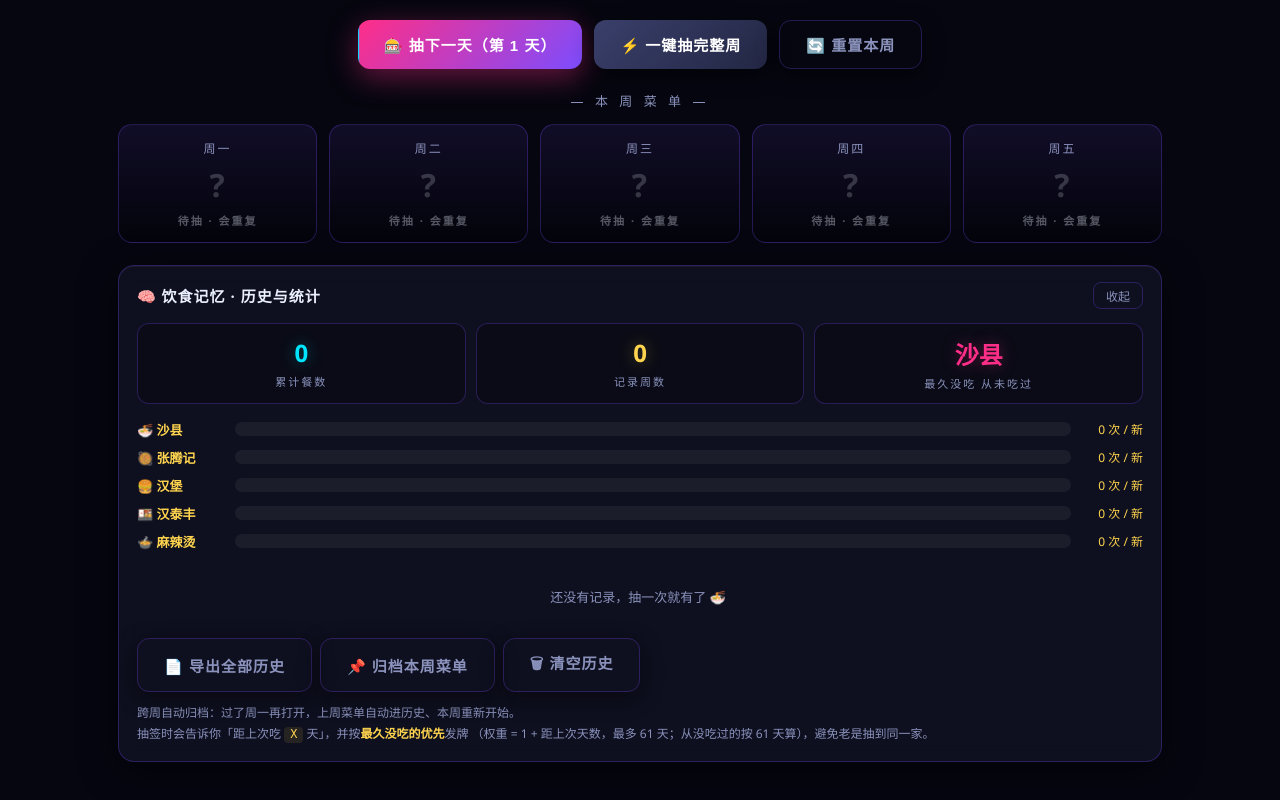
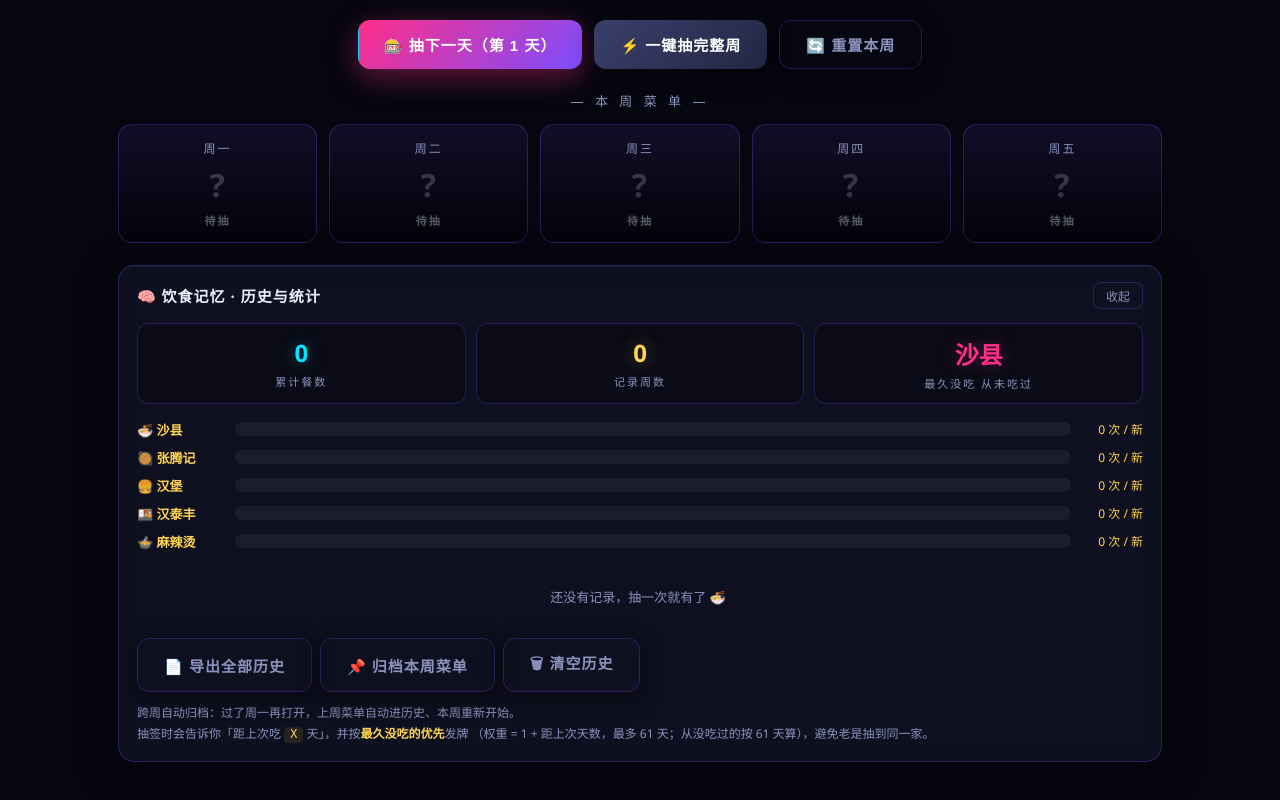
Before and after one commit to ai-hui/lunch-gacha, a plain HTML site: page index.html in a window 1280 px wide. Shown: the part 936-1736 px from the top of the page. Drawn offline with Linux system fonts and the light colour scheme.

Commit message:
fix: 修正「会重复」预告的位置与误报
验收截图时发现：5 家店排大周 5 天（本来全程不重复），所有格子却都预告
「待抽 · 会重复」。

根因：willDupAt 只统计 S.results + S.pool，而 S.pool 在第一次抽签前是空的
（pickName 里才初始化），于是候选数恒为 0，必然小于剩余天数。

修正后规则：候选池每次抽签移除一家，前 D 次抽签必然给出 D 家不同的店
（D = 可用店数），第 D+1 次起必然重复 —— 所以「注定重复」的格子是最后 F 个
（F = 天数 - D），判定为 i >= D。若已抽结果里已出现过重复，则以实际首次重复的
位置为准。

验收：5店大周5天 → 全程不预告；3店大周5天 → 仅第4、5格标「会重复」；
6店小周6天 → 全程不预告。完整回归 19/19 通过。

同时：
- README 加入真实截图（主界面 + 抽签后）
- README 与契约文档同步预告规则的新口径
- .gitignore 补上 _shot*.py

```diff
--- a/index.html
+++ b/index.html
@@ -746,13 +746,28 @@ function isDupDay(i){
   for(var k=0;k<i;k++){ if(S.results[k] && S.results[k].name === r.name) return true; }
   return false;
 }
-/* 第 i 空位预告：剩余唯一店数 < 剩余天数 → 一定会重复（M2） */
+/* 第 i 空位预告：会不会是「加餐日」（必然重复的那一段）（M2）
+   规则：候选池 S.pool 每次抽签移除一家，前 D 次抽签必然给出 D 家**不同**的店（D = 可用店数），
+   第 D+1 次起必然重复。所以「注定重复」的格子是**最后 F 个**（F = 天数 - D）。
+   若已抽出的结果里已经出现过重复（用户中途改过配置等），以实际首次重复的位置为准。
+   注意：S.pool 在第一次抽签前是空的（pickName 里才初始化），
+   所以 D 必须补上「还没进 pool 的 options」，否则开局永远误报「会重复」。 */
 function willDupAt(i){
-  var n = dayCount(), names = {}, cnt = 0;
-  function add(nm){ if(typeof nm === "string" && nm && !names[nm]){ names[nm] = 1; cnt++; } }
-  for(var k=0;k<i && k<S.results.length;k++){ if(S.results[k]) add(S.results[k].name); }
-  S.pool.forEach(add);
-  return cnt < (n - i);
+  var n = dayCount();
+  /* 已抽结果里首次出现重复的位置 */
+  var seen = {}, firstDup = -1;
+  for(var k=0;k<S.results.length;k++){
+    var r = S.results[k]; if(!r) continue;
+    if(seen[r.name] && firstDup < 0) firstDup = k;
+    seen[r.name] = 1;
+  }
+  if(firstDup >= 0) return i >= firstDup;
+  /* 可用店数：options 与 pool 的并集（pool 通常是 options 的子集） */
+  var names = {};
+  S.options.forEach(function(nm){ names[nm] = 1; });
+  S.pool.forEach(function(nm){ names[nm] = 1; });
+  var D = Object.keys(names).length;
+  return i >= D;   /* 格子序号 ≥ D 的都在「注定重复」那一段里 */
 }
 
 /* ============ 工具 ============ */
```
Also changed, not shown: docs/screenshot-reveal.png (added), docs/screenshot.png (added), 3 other files.
